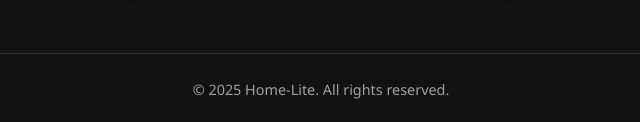
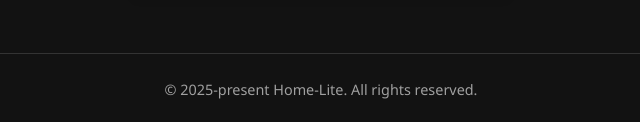
Before and after one commit to Jjqcoder/home-lite, a plain HTML site: page client/index.html in a window 1280 px wide. Shown: the part 828-950 px from the top of the page, 319-959 px from the left. Drawn offline with Linux system fonts and the light colour scheme.

Commit message:
feat(index.html):update the footer area

```diff
--- a/client/index.html
+++ b/client/index.html
@@ -192,6 +192,6 @@
             </div>
         </div>
 
-        <footer>&copy; 2025 Home-Lite. All rights reserved.</footer>
+        <footer>&copy; 2025-present Home-Lite. All rights reserved.</footer>
     </body>
 </html>
```
